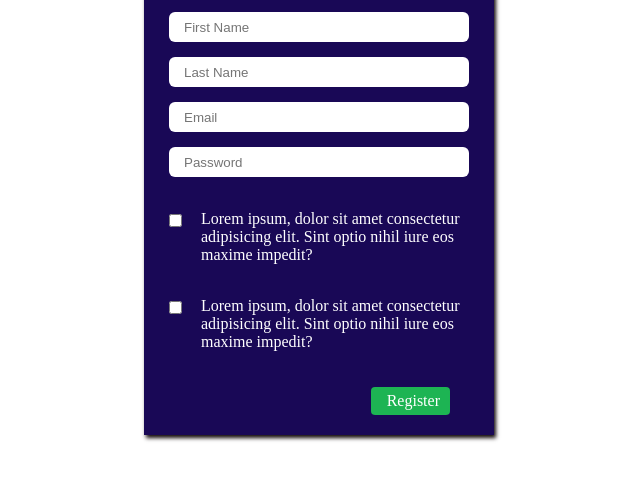
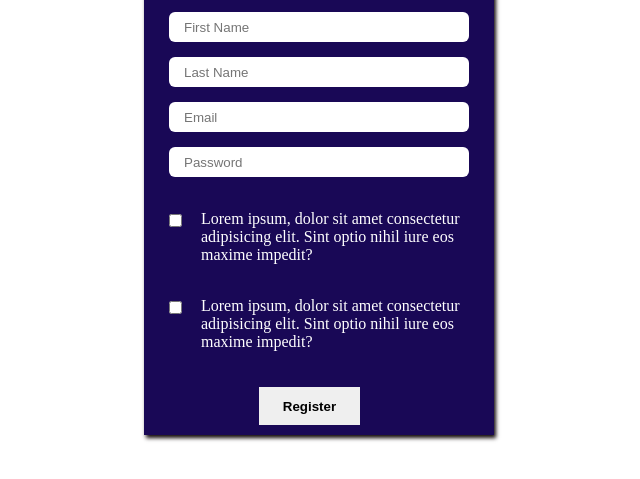
Before and after one commit to SM-Mahidur/mileston-4-Form-Assignment-1, a plain HTML site: page index.html in a window 1280 px wide. Shown: the part 95-574 px from the top of the page, without its empty margins (321-961 px from the left). Drawn offline with Linux system fonts and the light colour scheme.

Commit message:
this is form add CMBD forspree

```diff
--- a/index.html
+++ b/index.html
@@ -8,14 +8,17 @@
 </head>
 <body>
         <div class="mainWrapper">
+            <form action="https://formspree.io/f/xwkdkzgl"
+            method="POST">
             <h1 class="Content">Registration Form</h1>
-            <input type="text" name="fname" id="fname" placeholder="First Name">
-            <input type="text" name="lname" id="lname" placeholder="Last Name">
+            <input type="text" name="fname" id="fname" required placeholder="First Name">
+            <input type="text" name="lname" id="lname" required placeholder="Last Name">
             <input type="email" id="email" name="email" placeholder="Email">
-            <input type="password" name="password" id="password" placeholder="Password"><br><br><br>
-            <input type="checkbox"><p class="spanP">Lorem ipsum, dolor sit amet consectetur adipisicing elit. Sint optio nihil iure eos maxime impedit?</p><br><br>
-            <input type="checkbox"><p class="spanP">Lorem ipsum, dolor sit amet consectetur adipisicing elit. Sint optio nihil iure eos maxime impedit?</p><br><br>
-            <a href="#register" class="btn">Register</a>
+            <input type="password" name="password" required id="password" placeholder="Password"><br><br><br>
+            <input type="checkbox" id="checkbox" required name="checkbox"><p class="spanP">Lorem ipsum, dolor sit amet consectetur adipisicing elit. Sint optio nihil iure eos maxime impedit?</p><br><br>
+            <input type="checkbox" id="checkbox" required ="checkbox"><p class="spanP">Lorem ipsum, dolor sit amet consectetur adipisicing elit. Sint optio nihil iure eos maxime impedit?</p><br><br>
+            <button type="submit">Register</button>
+            </form>
         </div>
 </body>
 </html>
--- a/style.css
+++ b/style.css
@@ -45,3 +45,10 @@ a.btn {
 .Content{
     text-align: center;
 }
+button {
+    height: 38px;
+    width: 101px;
+    font-weight: bold;
+    margin-left: 90px;
+    border: 0;
+}
```
